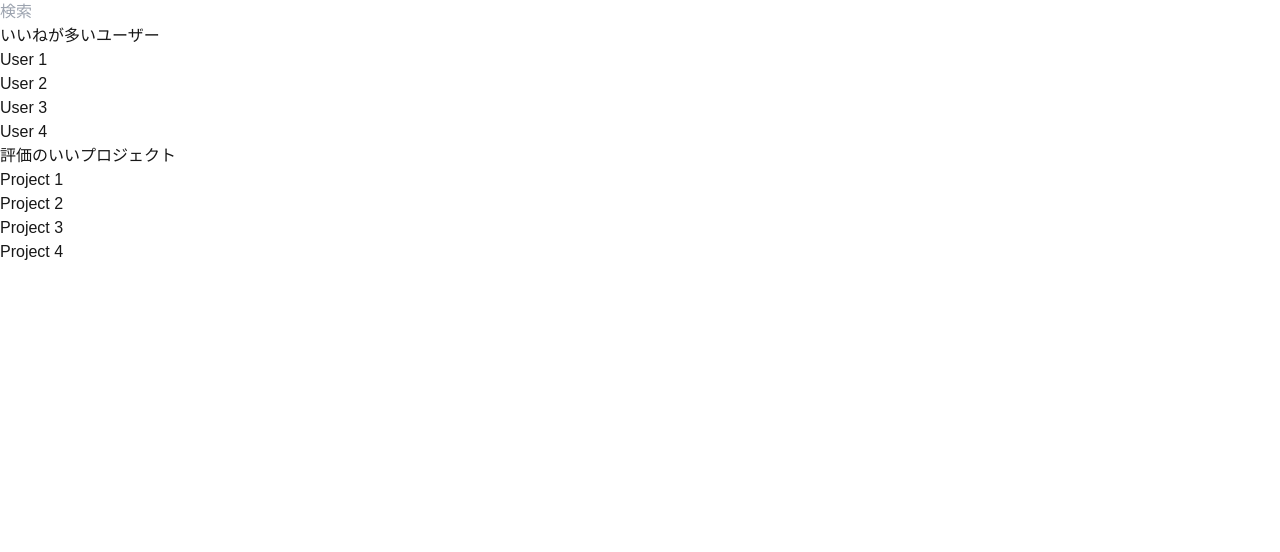
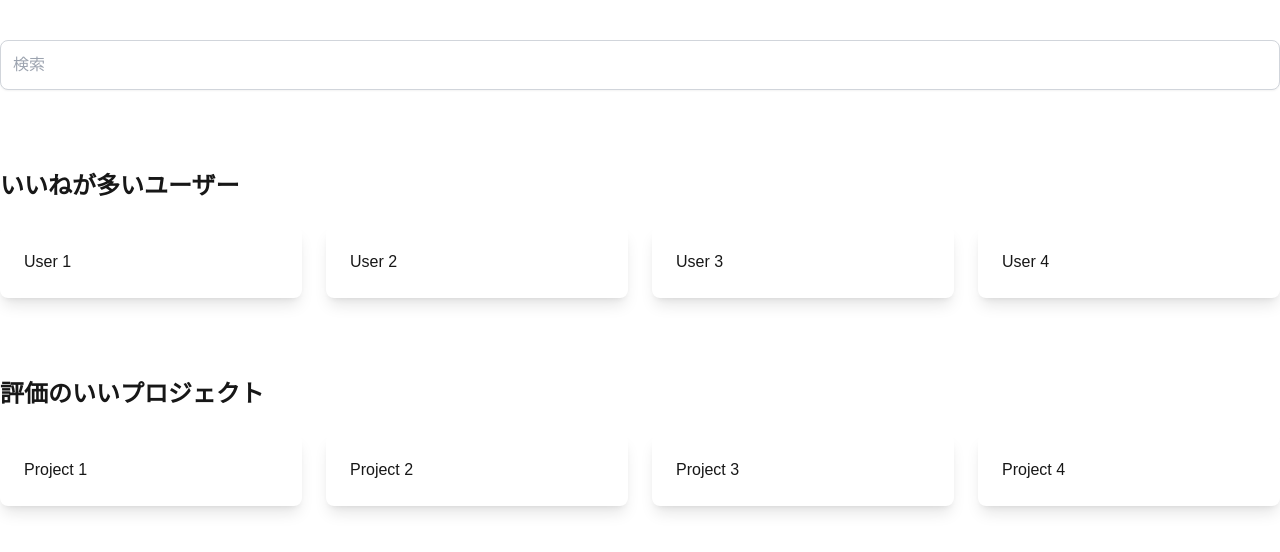
Before and after one commit to zerowater4704/dev-share, a Next.js app: page /search_page in a window 1280 px wide. Shown: the top 552 px of the page. Built offline with nearby package versions, Linux system fonts and the light colour scheme.

Commit message:
ログイン画面、会員登録画面、検索画面tailwind

```diff
--- a/src/app/search_page/page.tsx
+++ b/src/app/search_page/page.tsx
@@ -1,26 +1,33 @@
 const SearchPage = () => {
   return (
     <div>
-      <div>
-        <input type="text" placeholder="検索" />
+      <div className="container mx-auto py-10">
+        <input
+          type="text"
+          placeholder="検索"
+          className="w-full p-3 border border-gray-300 rounded-lg shadow-sm focus:outline-none focus:ring-2 focus:ring-purple-500"
+        />
       </div>
-      <div>
-        <h2>いいねが多いユーザー</h2>
-        <div>
-          <div>User 1</div>
-          <div>User 2</div>
-          <div>User 3</div>
-          <div>User 4</div>
+
+      {/* 人気のユーザーセクション */}
+      <div className="container mx-auto py-10">
+        <h2 className="text-2xl font-bold mb-6">いいねが多いユーザー</h2>
+        <div className="grid grid-cols-1 md:grid-cols-2 lg:grid-cols-4 gap-6">
+          <div className="bg-white p-6 rounded-lg shadow-lg">User 1</div>
+          <div className="bg-white p-6 rounded-lg shadow-lg">User 2</div>
+          <div className="bg-white p-6 rounded-lg shadow-lg">User 3</div>
+          <div className="bg-white p-6 rounded-lg shadow-lg">User 4</div>
         </div>
       </div>
 
-      <div>
-        <h2>評価のいいプロジェクト</h2>
-        <div>
-          <div>Project 1</div>
-          <div>Project 2</div>
-          <div>Project 3</div>
-          <div>Project 4</div>
+      {/* 人気のプロジェクトセクション */}
+      <div className="container mx-auto py-10">
+        <h2 className="text-2xl font-bold mb-6">評価のいいプロジェクト</h2>
+        <div className="grid grid-cols-1 md:grid-cols-2 lg:grid-cols-4 gap-6">
+          <div className="bg-white p-6 rounded-lg shadow-lg">Project 1</div>
+          <div className="bg-white p-6 rounded-lg shadow-lg">Project 2</div>
+          <div className="bg-white p-6 rounded-lg shadow-lg">Project 3</div>
+          <div className="bg-white p-6 rounded-lg shadow-lg">Project 4</div>
         </div>
       </div>
     </div>
--- a/src/app/users_login/page.tsx
+++ b/src/app/users_login/page.tsx
@@ -13,49 +13,122 @@ const Login = () => {
     setIsRegistering(false)
   }
   return (
-    <div className="container">
+    <div className="min-h-screen flex items-center justify-center p-6">
+      <div className="bg-white rounded-lg p-6 w-full max-w-md">
         {!isRegistering ? (
           <div>
-          <h2>ログイン</h2>
-          <form>
-            <label>メールアドレス: </label>
-            <input type="email" placeholder="email" required />
-            <label>パスワード: </label>
-            <input type="password" placeholder="password" required />
+            <h2 className="text-2xl font-bold mb-4 text-black text-center">ログイン</h2>
+            <form className="space-y-4">
               <div>
-              <button type="button" onClick={showRegisterForm}>
+                <label className="block text-sm font-medium text-gray-700">メールアドレス:</label>
+                <input
+                  type="email"
+                  placeholder="email"
+                  required
+                  className="w-full p-2 mt-1 border border-gray-300 rounded-md focus:outline-none focus:ring-2 focus:ring-purple-500"
+                />
+              </div>
+              <div>
+                <label className="block text-sm font-medium text-gray-700">パスワード:</label>
+                <input
+                  type="password"
+                  placeholder="password"
+                  required
+                  className="w-full p-2 mt-1 border border-gray-300 rounded-md focus:outline-none focus:ring-2 focus:ring-purple-500"
+                />
+              </div>
+              <div className="flex flex-col space-y-3 justify-between items-center">
+                <button
+                  type="submit"
+                  className="bg-purple-500 text-white px-4 py-2 rounded-md hover:bg-purple-600 w-1/2"
+                >
+                  ログイン
+                </button>
+                <button
+                  type="button"
+                  onClick={showRegisterForm}
+                  className="bg-gray-500 text-white px-4 py-2 rounded-md hover:bg-gray-600 w-1/2"
+                >
                   会員登録
                 </button>
-              <button type="submit">ログイン</button>
               </div>
             </form>
           </div>
         ) : (
           <div>
-          <h2>会員登録</h2>
-          <form>
-            <label>UserName: </label>
-            <input type="text" placeholder="username" required />
-            <label>メールアドレス: </label>
-            <input type="email" placeholder="email" required />
-            <label>パスワード: </label>
-            <input type="password" placeholder="password" required />
-            <label>学校: </label>
-            <input type="text" placeholder="学校" />
-            <label>希望エンジニア: </label>
-            <input type="text" placeholder="例: バックエンド, フロントエンド" />
-            <label>イメージ: </label>
-            <input type="text" placeholder="イメージ" />
+            <h2 className="text-2xl text-black font-bold mb-4 text-center">会員登録</h2>
+            <form className="space-y-4">
               <div>
-              <button type="button" onClick={showLoginForm}>
+                <label className="block text-sm font-medium text-gray-700">UserName:</label>
+                <input
+                  type="text"
+                  placeholder="username"
+                  required
+                  className="w-full p-2 mt-1 border border-gray-300 rounded-md focus:outline-none focus:ring-2 focus:ring-purple-500"
+                />
+              </div>
+              <div>
+                <label className="block text-sm font-medium text-gray-700">メールアドレス:</label>
+                <input
+                  type="email"
+                  placeholder="email"
+                  required
+                  className="w-full p-2 mt-1 border border-gray-300 rounded-md focus:outline-none focus:ring-2 focus:ring-purple-500"
+                />
+              </div>
+              <div>
+                <label className="block text-sm font-medium text-gray-700">パスワード:</label>
+                <input
+                  type="password"
+                  placeholder="password"
+                  required
+                  className="w-full p-2 mt-1 border border-gray-300 rounded-md focus:outline-none focus:ring-2 focus:ring-purple-500"
+                />
+              </div>
+              <div>
+                <label className="block text-sm font-medium text-gray-700">学校:</label>
+                <input
+                  type="text"
+                  placeholder="学校"
+                  className="w-full p-2 mt-1 border border-gray-300 rounded-md focus:outline-none focus:ring-2 focus:ring-purple-500"
+                />
+              </div>
+              <div>
+                <label className="block text-sm font-medium text-gray-700">希望エンジニア:</label>
+                <input
+                  type="text"
+                  placeholder="例: バックエンド, フロントエンド"
+                  className="w-full p-2 mt-1 border border-gray-300 rounded-md focus:outline-none focus:ring-2 focus:ring-purple-500"
+                />
+              </div>
+              <div>
+                <label className="block text-sm font-medium text-gray-700">イメージ:</label>
+                <input
+                  type="text"
+                  placeholder="イメージ"
+                  className="w-full p-2 mt-1 border border-gray-300 rounded-md focus:outline-none focus:ring-2 focus:ring-purple-500"
+                />
+              </div>
+              <div className="flex justify-between items-center space-x-3">
+                <button
+                  type="button"
+                  onClick={showLoginForm}
+                  className="bg-gray-500 text-white px-4 py-2 rounded-md hover:bg-gray-600 w-1/2"
+                >
                   戻る
                 </button>
-              <button type="submit">登録</button>
+                <button
+                  type="submit"
+                  className="bg-purple-500 text-white px-4 py-2 rounded-md hover:bg-purple-600 w-1/2"
+                >
+                  登録
+                </button>
               </div>
             </form>
           </div>
         )}
       </div>
+    </div>
   )
 }
 export default Login
```
Lines whose indentation alone changed are shown as unchanged.
